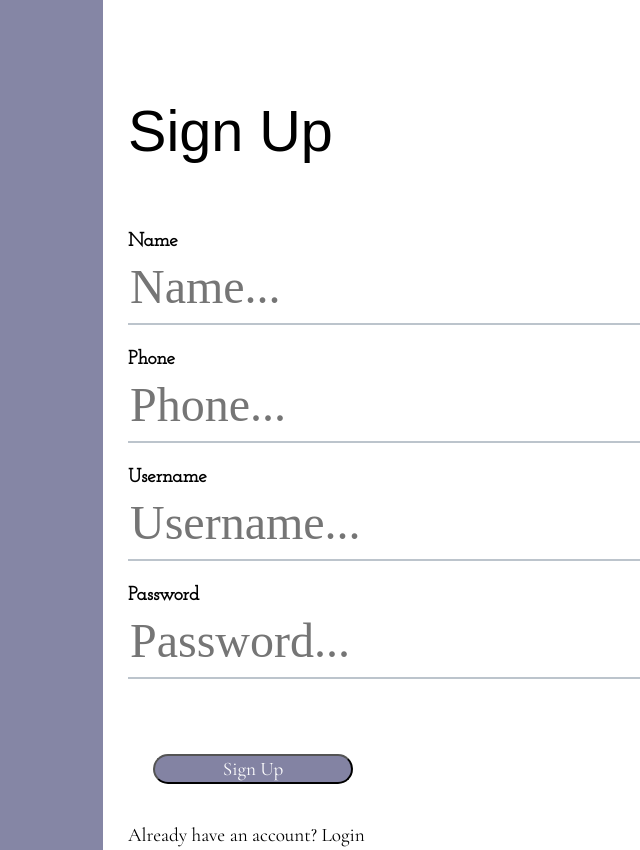
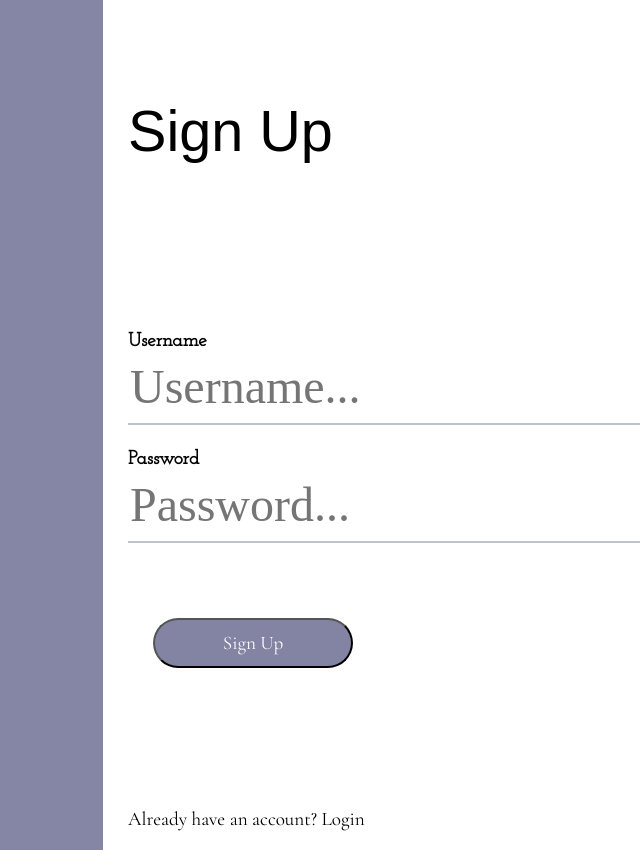
Before and after one commit to tt75-recipes/frontend-main, a React (Create React App) app: page /signup in a window 1280 px wide. Shown: the top 850 px of the page, without its empty margins (640-1280 px from the left). Built offline with nearby package versions, Linux system fonts and the light colour scheme; the HTML template or start-up script is replaced by a standard one; a web font is replaced by a local one.

Commit message:
cleaned up some registration code to work properly with db & added auth

```diff
--- /dev/null
+++ b/src/axiosWithAuth.js
@@ -0,0 +1,11 @@
+import axios from 'axios';
+
+export const axiosWithAuth = () => {
+  const token = JSON.parse(localStorage.getItem('token'));
+
+  return axios.create({
+    headers: {
+          Authorization: token
+    }
+  })
+}
--- a/src/components/Landing.js
+++ b/src/components/Landing.js
@@ -1,7 +1,7 @@
 import React, { useEffect, useState } from 'react';
-import axios from 'axios';
 import '../styles/landing.css';
-import { ReactComponent as Logo_Large } from '../images/logo_Large.svg'
+import { ReactComponent as LogoLarge } from '../images/logo_Large.svg'
+import { axiosWithAuth } from '../axiosWithAuth.js';
 
 export default function Landing() {
   const [tokenExists, setTokenExists] = useState(false);
@@ -16,15 +16,15 @@ export default function Landing() {
   })
 
   useEffect(() => {
-    const token = window.localStorage.getItem('token');
+    const token = localStorage.getItem('token');
     if (token) setTokenExists(true);
     (token && console.log(JSON.parse(token)));
 
     if (token) {
-      axios.get('https://tt75-recipes.herokuapp.com/api/categories')
+      axiosWithAuth().get('https://tt75-recipes.herokuapp.com/api/categories')
         .then(res => setCategories(res.data))
         .catch(err => console.log(err))
-      axios.get('https://tt75-recipes.herokuapp.com/api/recipes')
+      axiosWithAuth().get('https://tt75-recipes.herokuapp.com/api/recipes')
         .then(res => setRecipes(res.data))
         .catch(err => console.log(err))
     }
@@ -37,7 +37,7 @@ export default function Landing() {
     return (
       <div className='landing'>
         <div style={{height:'200px', width: '500px', margin: 'auto'}} >
-          <Logo_Large />
+          <LogoLarge />
         </div>
         <div className='container-search-recipes'>
           <aside className='searchbar'>
--- a/src/components/Login.js
+++ b/src/components/Login.js
@@ -1,6 +1,6 @@
 import React, { useState } from 'react';
 import { useHistory } from "react-router-dom";
-import axios from 'axios';
+import { axiosWithAuth } from '../axiosWithAuth.js';
 
 export default function Login() {
   const history = useHistory();
@@ -10,9 +10,8 @@ export default function Login() {
 
   const handleSubmit = e => {
     e.preventDefault();
-    axios.post(`https://tt75-recipes.herokuapp.com/api/auth/login`, credentials)
+    axiosWithAuth().post(`https://tt75-recipes.herokuapp.com/api/auth/login`, credentials)
       .then((res) => {
-        console.log(res);
         window.localStorage.setItem('token', JSON.stringify(res.data.token));
         history.push('/');
       })
--- a/src/components/NavBar.js
+++ b/src/components/NavBar.js
@@ -1,4 +1,4 @@
-import { ReactComponent as Logo_Nav } from '../images/logo_Nav.svg'
+import { ReactComponent as LogoNav } from '../images/logo_Nav.svg'
 
 export default function NavBar(){
 
@@ -6,7 +6,7 @@ export default function NavBar(){
   return (
     <div className='navbar' >
       <div style={{height:'100px', width: '150px', margin: '0px 80px'}}>
-        <Logo_Nav />
+        <LogoNav />
       </div>
       <div className='navbar'>
         <a href='/profile'>Profile</a>
--- a/src/components/SignUp.js
+++ b/src/components/SignUp.js
@@ -1,14 +1,14 @@
 import React, { useState } from "react";
-import axios from "axios";
+import { axiosWithAuth } from '../axiosWithAuth.js';
+import { useHistory } from "react-router-dom";
 
 const initialState = {
-  name: "",
-  phone: "",
   username: "",
   password: "",
 };
 
 export default function Signup() {
+  const history = useHistory();
   const [info, setInfo] = useState(initialState);
 
   const onChange = (evt) => {
@@ -18,16 +18,16 @@ export default function Signup() {
 
   const onSubmit = (evt) => {
     evt.preventDefault();
-    axios
-      .post(`https://tt75-recipes.herokuapp.com/api/auth/signup`, info)
+    axiosWithAuth().post(`https://tt75-recipes.herokuapp.com/api/auth/register`, info)
       .then((res) => {
-        console.log(res);
-        //TODO: actually send something
-        // TODO: navigate to recipes
+        axiosWithAuth().post(`https://tt75-recipes.herokuapp.com/api/auth/login`, info)
+          .then((res) => {
+            localStorage.setItem('token', JSON.stringify(res.data.token));
+            history.push('/');
+          })
+          .catch((err) => console.log(err));
       })
-      .catch((err) => {
-        console.log(err);
-      });
+      .catch((err) => console.log(err));
   };
 
   return (
@@ -40,30 +40,6 @@ export default function Signup() {
       <br></br>
 
       <form onSubmit={onSubmit}>
-        <label>
-          Name
-          <br></br>
-          <input
-            name="name"
-            type="text"
-            value={info.name}
-            onChange={onChange}
-            placeholder="Name..."
-          />
-        </label>
-
-        <label>
-          Phone
-          <br></br>
-          <input
-            name="phone"
-            type="text"
-            value={info.phone}
-            onChange={onChange}
-            placeholder="Phone..."
-          />
-        </label>
-
         <label>
           Username
           <br></br>
```
